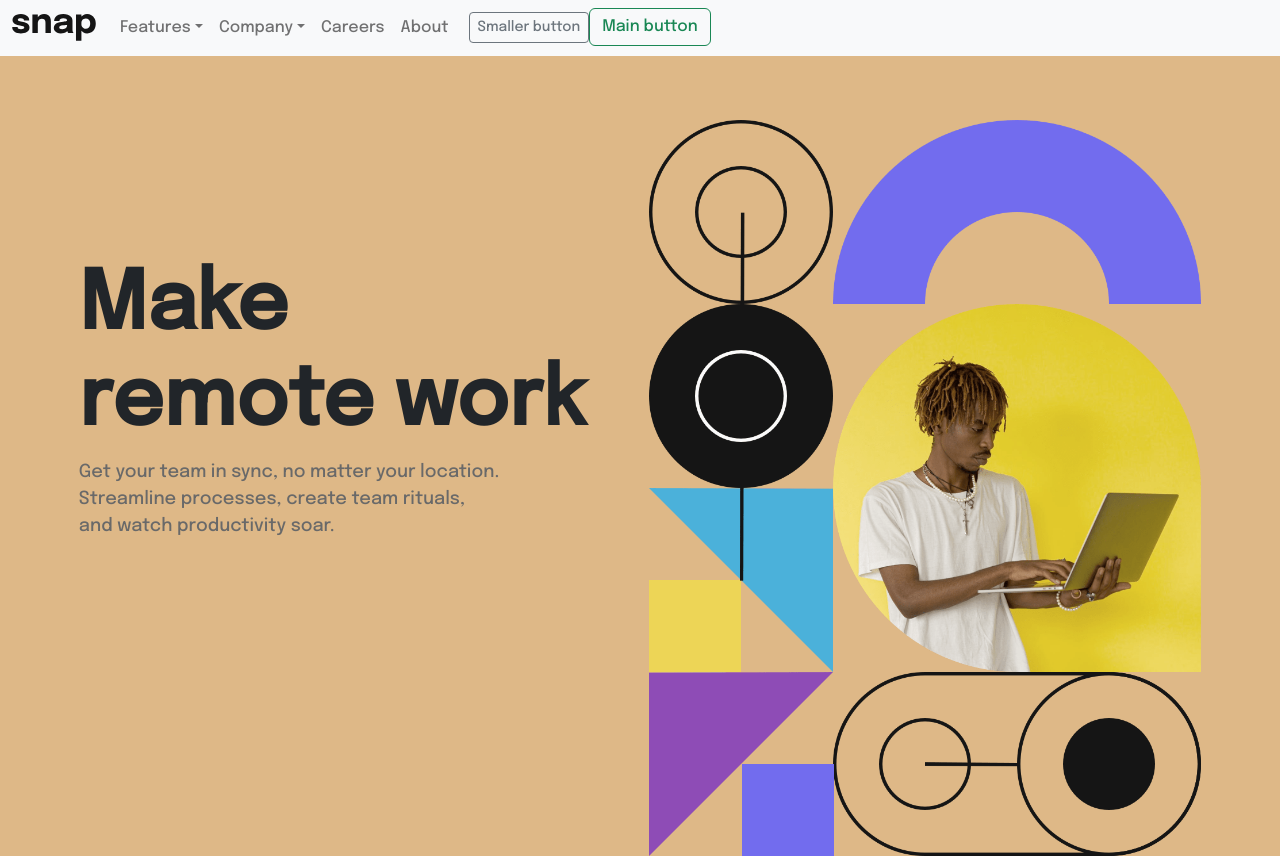
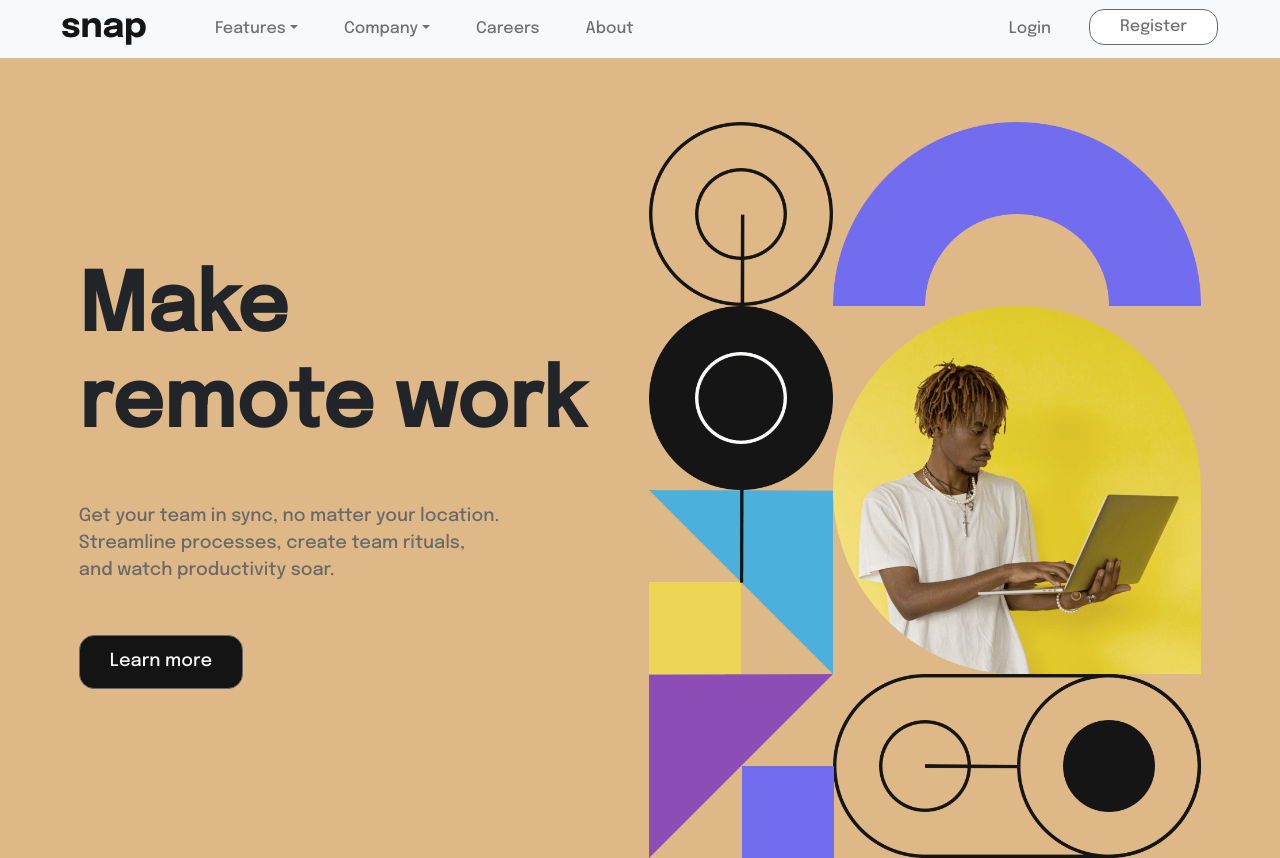
Before and after one commit to rallax-exe/main-page-demo, a React (Vite) app in the folder main-page-demo-react/: page / in a window 1280 px wide. Built offline with nearby package versions, Linux system fonts and the light colour scheme.

Commit message:
se actualiza contenido del main page

```diff
--- a/main-page-demo-react/src/components/ContentMainPage.jsx
+++ b/main-page-demo-react/src/components/ContentMainPage.jsx
@@ -5,11 +5,19 @@ export const ContentMainPage = () => {
         <div className="main-page-hero">
             <div className="main-page-hero-children">
                 <h1 className="main-page-h1">Make <br />remote work</h1>
-                <span className="main-page-text">
-                    Get your team in sync, no matter your location.
-                    <br /> Streamline processes, create team rituals,
-                    <br /> and watch productivity soar.
-                </span>
+
+                <div className="main-page-text">
+                    <span>
+                        Get your team in sync, no matter your location.
+                        <br /> Streamline processes, create team rituals,
+                        <br /> and watch productivity soar.
+                    </span>
+                </div>
+
+                <div>
+                    <button className="main-page-btn-learn-more">Learn more</button>
+                </div>
+
             </div>
 
             <img className="main-page-img" src={imgMain} alt="hero-desktop" />
--- a/main-page-demo-react/src/components/NavVar.jsx
+++ b/main-page-demo-react/src/components/NavVar.jsx
@@ -13,7 +13,7 @@ export const NavVar = () => (
 
         <a className="navbar-brand" href="#">
           <img
-            src={logo} alt="SNAP"
+            src={logo} alt="SNAP" id="logo-nav"
           />
         </a>
 
@@ -22,9 +22,9 @@ export const NavVar = () => (
         </button>
 
         <div className="collapse navbar-collapse" id="navbarNavDropdown">
-          <ul className="navbar-nav">
+          <ul className="navbar-nav w-100">
 
-            <li className="nav-item dropdown">
+            <li className="nav-item dropdown" id="nav-item-standard">
               <a className="nav-link dropdown-toggle" href="#" role="button" data-bs-toggle="dropdown" aria-expanded="false">
                 Features
               </a>
@@ -36,7 +36,7 @@ export const NavVar = () => (
                 </ul>
             </li>
 
-            <li className="nav-item dropdown">
+            <li className="nav-item dropdown" id="nav-item-standard">
                       <a className="nav-link dropdown-toggle" href="#" role="button" data-bs-toggle="dropdown" aria-expanded="false">
                         Company
                       </a>
@@ -47,19 +47,22 @@ export const NavVar = () => (
                       </ul>
             </li>
 
-            <li className="nav-item">
+            <li className="nav-item" id="nav-item-standard">
               <a className="nav-link" href="#">Careers</a>
             </li>
 
-            <li className="nav-item">
+            <li className="nav-item  flex-fill" id="nav-item-standard">
               <a className="nav-link" href="#">About</a>
             </li>
 
+            <li className="nav-item" id="nav-item-standard">
+              <a className="nav-link" href="#">Login</a>
+            </li>
 
-            <form className="container-fluid justify-content-start">
-                <button className="btn btn-sm btn-outline-secondary" type="button">Smaller button</button>
-                <button className="btn btn-outline-success me-2" type="button">Main button</button>
-            </form>
+            <li className="nav-item" id="nav-item-button">
+              <a className="nav-link" id="nav-item-register"  href="#">Register</a>
+            </li>
+
 
 
 
--- a/main-page-demo-react/src/styles.css
+++ b/main-page-demo-react/src/styles.css
@@ -41,6 +41,7 @@
     font-size: 500%;
     font-weight: 700;
 
+
   }
 
   .main-page-text {
@@ -48,5 +49,87 @@
     color: hsl(0, 0%, 41%);
     font-weight: 500;
     font-size: 18px;
+    margin-top: 10%;
 
   }
+
+  #nav-item-register {
+
+    display: block;
+
+    background-color: white;
+    border-radius: 15px;
+    border: 1px;
+    border-color:hsl(0, 0%, 41%);
+    border-style: solid;
+    padding: 5px 30px;
+
+  }
+
+  #nav-item-register:hover {
+
+    display: block;
+
+    background-color: white;
+    border-radius: 15px;
+    border: 2px;
+    border-color:hsl(0, 0%, 8%);
+    border-style: solid;
+    padding: 5px 30px;
+
+
+  }
+
+  #nav-item-standard {
+    padding-left: 15px;
+    padding-right:15px;
+  }
+
+  #nav-item-button {
+    padding-left: 15px;
+    padding-right: 50px;
+  }
+
+  #logo-nav {
+
+    padding-left: 50px;
+    padding-right: 30px;
+    padding-top: 5px;
+
+  }
+
+  .main-page-btn-learn-more{
+
+    display: block;
+
+    background-color: hsl(0, 0%, 8%) ;
+    border-radius: 15px;
+    border: 1px;
+    border-color:hsl(0, 0%, 41%);
+    border-style: solid;
+    padding: 5px 30px;
+    color: hsl(0, 0%, 98%);
+    font-weight: 500;
+    font-size: 18px;
+    margin-top: 10%;
+    padding-top: 2.5%;
+    padding-bottom: 2.5%;
+
+  }
+
+
+  .main-page-btn-learn-more:hover {
+
+    display: block;
+
+    background-color: transparent;
+    border-radius: 15px;
+    border: 1px;
+    border-color:hsl(0, 0%, 41%);
+    border-style: solid;
+    padding: 5px 30px;
+    color: hsl(0, 0%, 8%);
+    font-weight: 500;
+    font-size: 18px;
+
+  }
```
